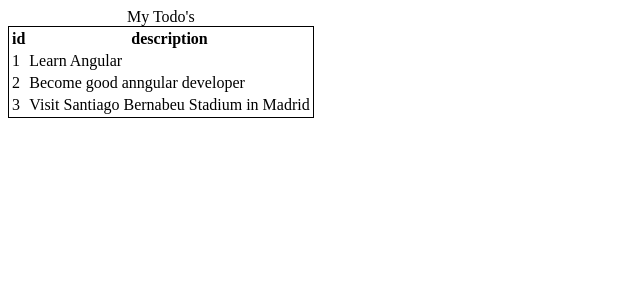
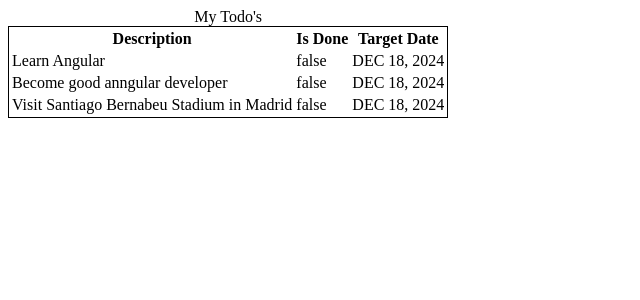
Before and after one commit to rudrakshvats/angularTodoUdemy, an Angular app: page /todos in a window 1280 px wide. Shown: the top 300 px of the page, without its empty margins (0-640 px from the left). Built offline with nearby package versions, Linux system fonts and the light colour scheme.

Commit message:
creating class inside typescript file and using Date in our ts and html file

```diff
--- a/src/app/list-todos/list-todos.component.html
+++ b/src/app/list-todos/list-todos.component.html
@@ -3,14 +3,17 @@
     My Todo's
   </caption>
   <thead>
-    <th>id</th>
-    <th>description</th>
+    <th>Description</th>
+    <th>Is Done</th>
+    <th>Target Date</th>
   </thead>
   <tbody>
     <tr *ngFor="let todo of todos">
       <!-- this is just similar to for (Todo todo: todos) -->
-      <td>{{ todo.id }}</td>
       <td>{{ todo.description }}</td>
+      <td>{{ todo.done }}</td>
+      <td>{{ todo.targetDate | date | uppercase }}</td>
+      <!-- here using | with date formats the date in normal format removing time and time zone from Date object and just printing the date, similary we can use | with uppercase to print date in uppercase-->
     </tr>
   </tbody>
 </table>
--- a/src/app/list-todos/list-todos.component.ts
+++ b/src/app/list-todos/list-todos.component.ts
@@ -1,5 +1,15 @@
 import { Component, OnInit } from '@angular/core';
 import { DatePipe } from '@angular/common';
+
+export class Todo {
+  // creating a class with parameters below and their datatypes
+  constructor(
+    public id: number,
+    public description: string,
+    public done: boolean,
+    public targetDate: Date
+  ) {}
+}
 
 @Component({
   selector: 'app-list-todos',
@@ -8,9 +18,12 @@ import { DatePipe } from '@angular/common';
 })
 export class ListTodosComponent implements OnInit {
   todos = [
-    { id: 1, description: 'Learn Angular' },
-    { id: 2, description: 'Become good anngular developer' },
-    { id: 3, description: 'Visit Santiago Bernabeu Stadium in Madrid' },
+    new Todo(1, 'Learn Angular', false, new Date()), // declaring objects with parameterised contructor approach just like Java
+    new Todo(2, 'Become good anngular developer', false, new Date()),
+    new Todo(3, 'Visit Santiago Bernabeu Stadium in Madrid', false, new Date()),
+    // { id: 1, description: 'Learn Angular' },
+    // { id: 2, description: 'Become good anngular developer' },
+    // { id: 3, description: 'Visit Santiago Bernabeu Stadium in Madrid' },
   ];
   // todo = {
   //   id: 1,
```
